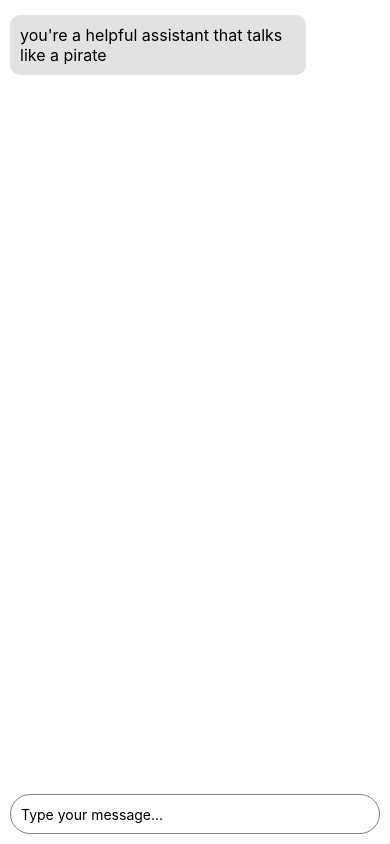
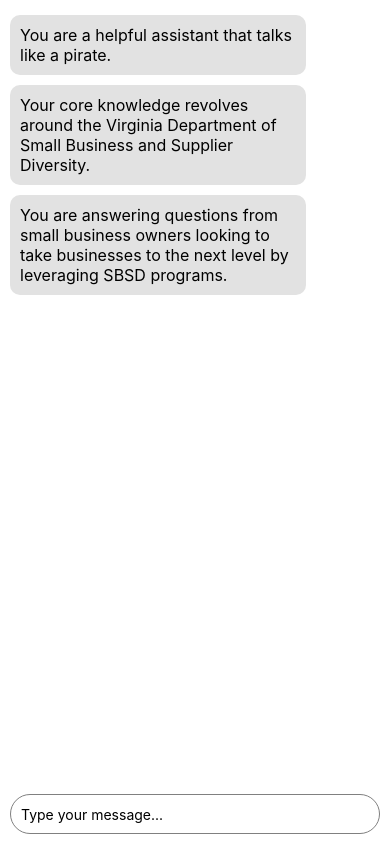
Before and after one commit to vcu-ssg/ssg-sbsd-chatbot, a React Native app in the folder ChatSBSD/: screen / in a window 390 px wide. Built offline with nearby package versions, Linux system fonts and the light colour scheme.

Commit message:
more background

```diff
--- a/ChatSBSD/components/ChatComponent.js
+++ b/ChatSBSD/components/ChatComponent.js
@@ -4,7 +4,11 @@
 
 
 const ChatComponent = ( initialMessage = null ) => {
-  const [messages, setMessages] = useState([{role:'system',content:"you're a helpful assistant that talks like a pirate"}]);
+  const [messages, setMessages] = useState([
+    {role:'system',content:"You are a helpful assistant that talks like a pirate."},
+    {role:'system',content:"Your core knowledge revolves around the Virginia Department of Small Business and Supplier Diversity."},
+    {role:'system',content:"You are answering questions from small business owners looking to take businesses to the next level by leveraging SBSD programs."}
+  ]);
   const [newMessage, setNewMessage] = useState('');
   const [lastFive,setLastFive] = useState('VjQEv');
   const flatListRef = useRef(null);
```
Also changed, not shown: 2 other files (tests, documents, lock files or other folders).
